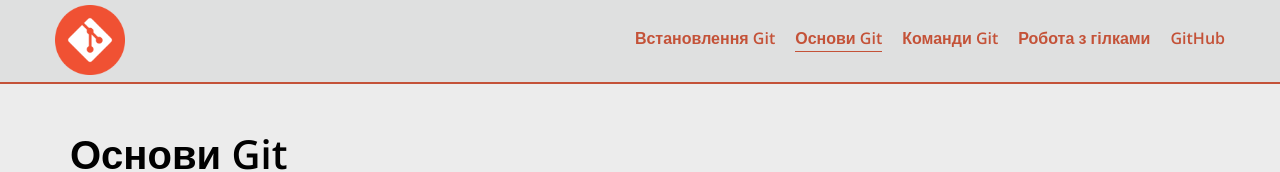
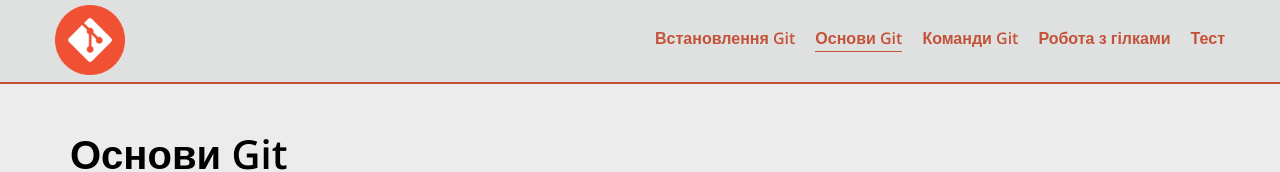
Before and after one commit to margarita666/E-course, a plain HTML site: page base.html in a window 1280 px wide. Shown: the top 172 px of the page. Drawn offline with nearby package versions, Linux system fonts and the light colour scheme.

Commit message:
add base.html

```diff
--- a/base.html
+++ b/base.html
@@ -25,7 +25,7 @@
 						<li class="menu__item menu__item--active"><a href="/base.html" class="menu__link">Основи Git</a></li>
 						<li class="menu__item"><a href="/commands.html" class="menu__link">Команди Git</a></li>
 						<li class="menu__item "><a href="/branch-work.html" class="menu__link">Робота з гілками</a></li>
-						<li class="menu__item"><a href="" class="menu__link">GitHub</a></li>
+						<li class="menu__item"><a href="/quiz.html" class="menu__link">Тест</a></li>
 					</ul>
 				</div>
 			</nav>
```
